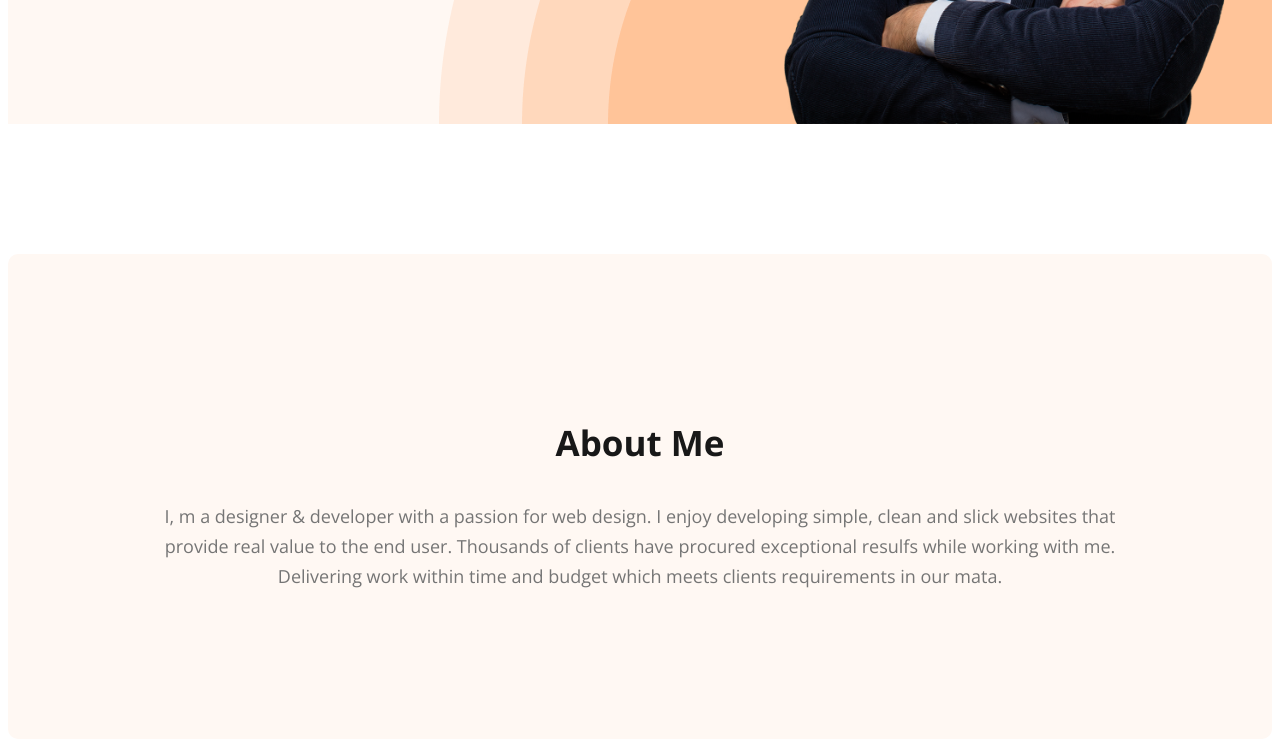
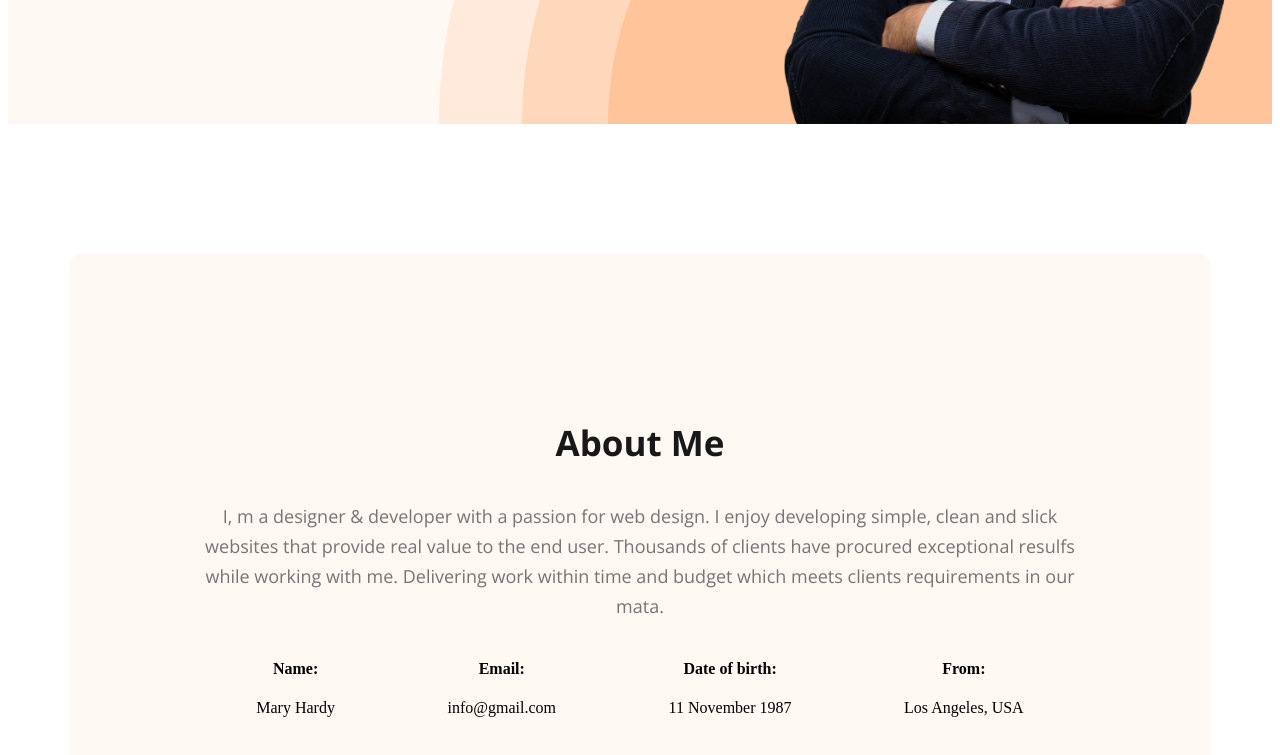
Before and after one commit to TalhaTamim67/portfolio, a plain HTML site: page index.html in a window 1280 px wide. Shown: the part 635-1390 px from the top of the page. Drawn offline with nearby package versions, Linux system fonts and the light colour scheme.

Commit message:
about added

```diff
--- a/index.html
+++ b/index.html
@@ -51,6 +51,25 @@
     <h3 class="section-title">About Me</h3>
     <p class="section-des">I, m a designer & developer with a passion for web design. I enjoy developing simple, clean and slick websites that provide real value to the end user. Thousands of clients have procured exceptional resulfs while working with me. Delivering work within time and budget which meets clients requirements in our mata.</p>
 
+    <div class="about-container">
+        <div class="about-info">
+            <h4 class="info-title">Name: </h4>
+            <p class="info-description"> Mary Hardy</p>
+        </div>
+        <div class="about-info">
+            <h4 class="info-title">Email:</h4>
+            <p class="info-description">info@gmail.com</p>
+        </div>
+        <div class="about-info">
+            <h4 class="info-title">Date of birth:</h4>
+            <p class="info-description">11 November 1987</p>
+        </div>
+        <div class="about-info">
+            <h4 class="info-title">From:</h4>
+            <p class="info-description">Los Angeles, USA</p>
+        </div>
+    </div>
+
 </section>
 
     </main>
--- a/styles/style.css
+++ b/styles/style.css
@@ -114,3 +114,19 @@ font-style: normal;
 font-weight: 400;
 line-height: 30px;
 }
+
+/* main section  */
+
+main {
+    max-width: 1140px;
+    margin: 0 auto;
+}
+
+.about-container {
+    display: flex;
+    justify-content: space-around;
+}
+
+.about-info {
+    text-align: center;
+}
```
